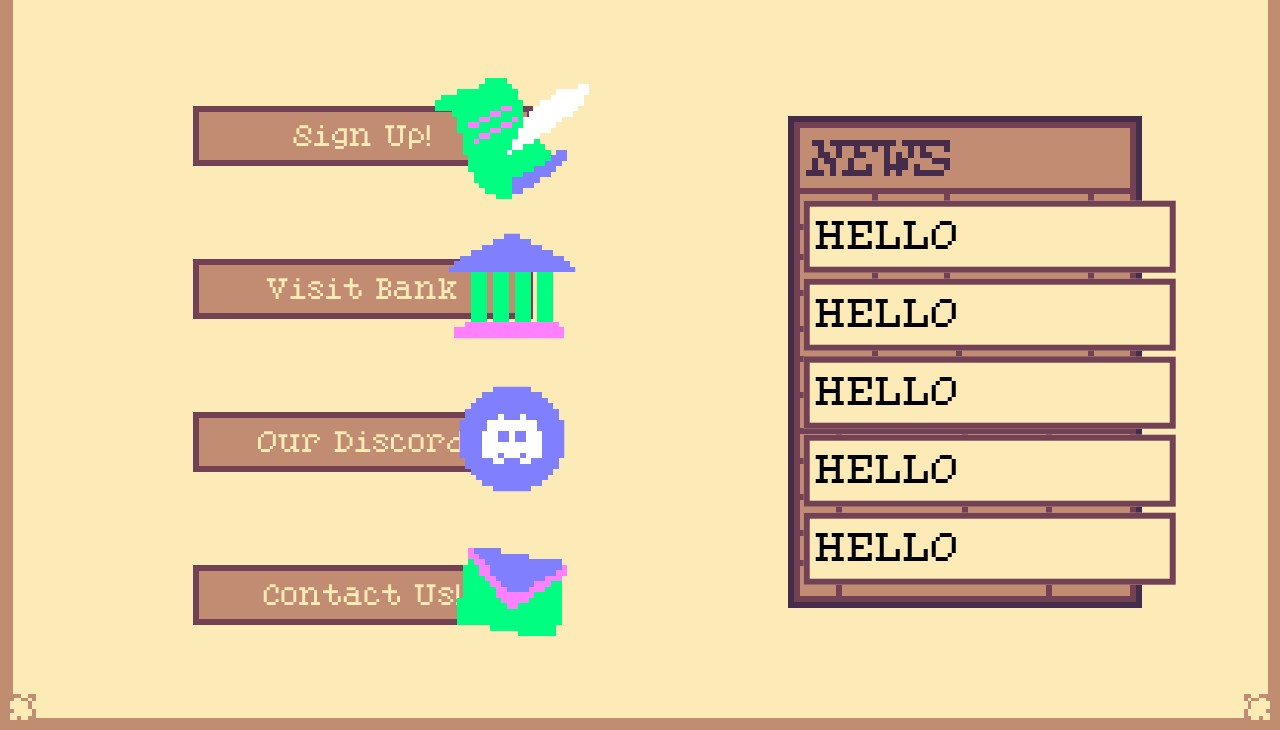
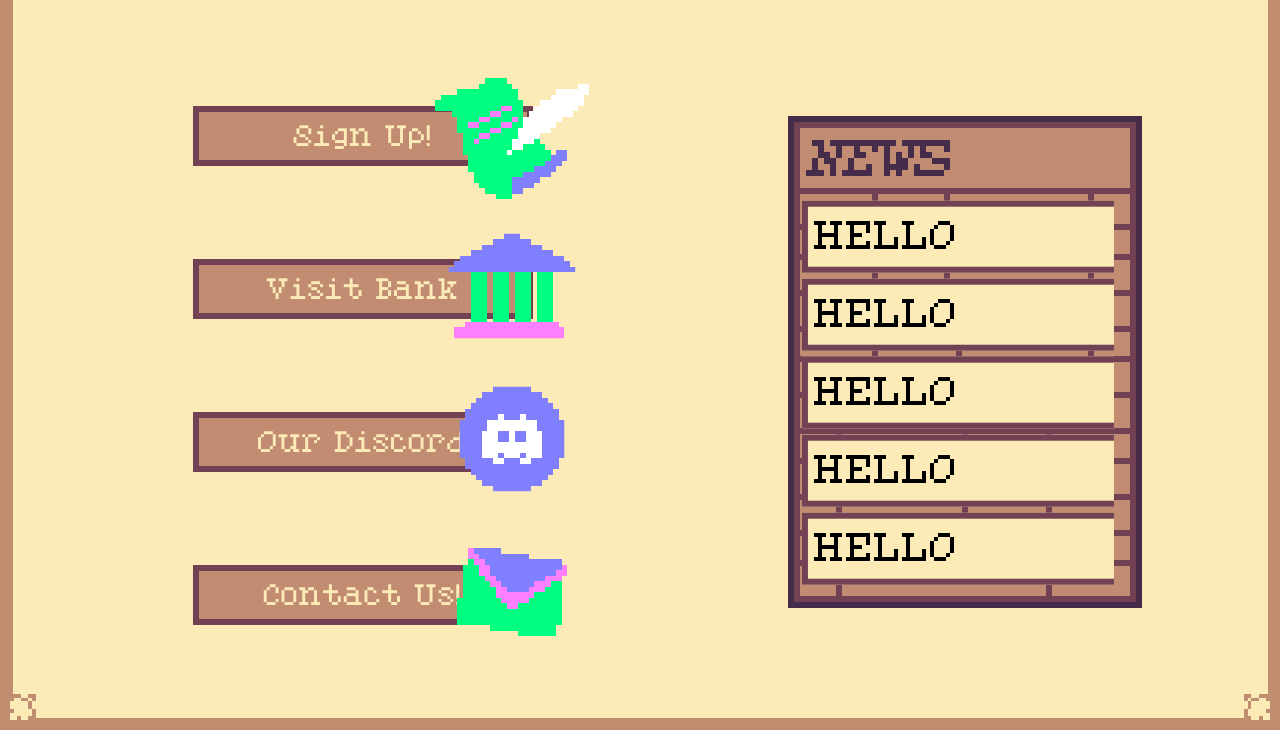
Before and after one commit to DiggyGorgonzola/newsite, a Python web app: template templates/base.html in a window 1280 px wide. Shown: the part 189-919 px from the top of the page. Run offline with Jinja, Linux system fonts and the light colour scheme; the template is opened without the code that fills it, so the values that code supplies are empty.

Commit message:
Update base.html

```diff
--- a/templates/base.html
+++ b/templates/base.html
@@ -119,7 +119,7 @@
 	}
 	#newsposts {
 		position:fixed;
-		width:110%;
+		width:90%;
 		height:80%;
 		overflow:hidden;
 		transform:translate(2.5%,20%);
@@ -128,7 +128,7 @@
 	.post {
 		position:relative;
 		text-align:left;
-		width:90%;
+		width:100%;
 		padding:1px;
 		margin:1px;
 		height:fit-content;
```
